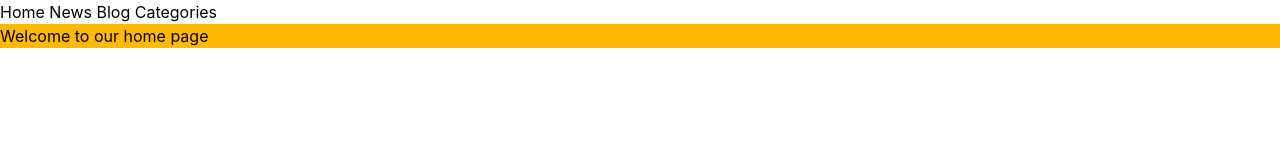
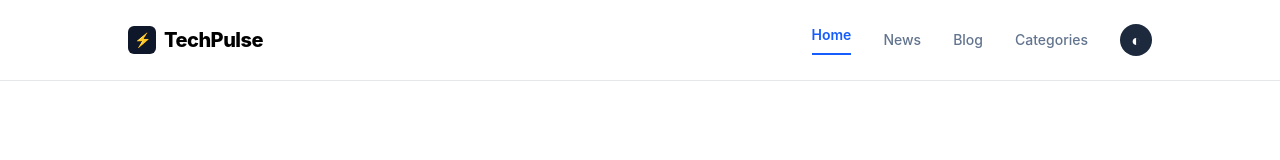
Before and after one commit to web-design-project-G6/techpulse-news-blog, a website built with Vite: page index.html in a window 1280 px wide. Built offline with nearby package versions, Linux system fonts and the light colour scheme.

Commit message:
create navbar for home page #1

```diff
--- a/index.html
+++ b/index.html
@@ -1,17 +1,67 @@
 <!doctype html>
 <html lang="en">
+
 <head>
   <meta charset="UTF-8" />
   <link rel="icon" type="image/svg+xml" href="/favicon.svg" />
   <meta name="viewport" content="width=device-width, initial-scale=1.0" />
   <title>techpulse-news-blog</title>
 </head>
+
 <body>
-    <a href="#">Home</a>
-    <a href="./pages/news.html">News</a>
-    <a href="./pages/Blog.html">Blog</a>
-    <a href="./pages/categories.html">Categories</a>
-    <h1 class="bg-amber-400">Welcome to our home page</h1>
+<header class="border-b border-gray-200 bg-white">
+        <div class="flex h-20 items-center justify-between px-16 lg:px-32">
+
+            <!-- Logo -->
+            <a href="#" class="flex items-center gap-2">
+                <div class="flex h-7 w-7 items-center justify-center rounded-md bg-slate-900 text-sm text-white">
+                    ⚡
+                </div>
+
+                <span class="text-xl font-extrabold tracking-tight">
+                    TechPulse
+                </span>
+            </a>
+
+            <!-- Navigation -->
+            <nav class="hidden items-center gap-8 md:flex">
+
+                <a href="#"
+                    class="border-b-2 border-blue-600 pb-2 text-sm font-semibold text-blue-600">
+                    Home
+                </a>
+
+                <a href="./pages/news.html"
+                    class="text-sm font-medium text-slate-500 transition hover:text-blue-600">
+                    News
+                </a>
+
+                <a href="./pages/blog.html"
+                    class="text-sm font-medium text-slate-500 transition hover:text-blue-600">
+                    Blog
+                </a>
+
+                <a href="./pages/categories.html"
+                    class="text-sm font-medium text-slate-500 transition hover:text-blue-600">
+                    Categories
+                </a>
+
+                <button
+                    class="flex h-8 w-8 items-center justify-center rounded-full bg-slate-800 text-white hover:bg-blue-600">
+                    ◐
+                </button>
+
+            </nav>
+
+            <!-- Mobile Menu -->
+            <button class="rounded-lg border border-gray-200 px-4 py-3 md:hidden">
+                ☰
+            </button>
+
+        </div>
+    </header>
+
   <script type="module" src="/src/main.ts"></script>
 </body>
+
 </html>
```
Lines whose indentation alone changed are shown as unchanged.
